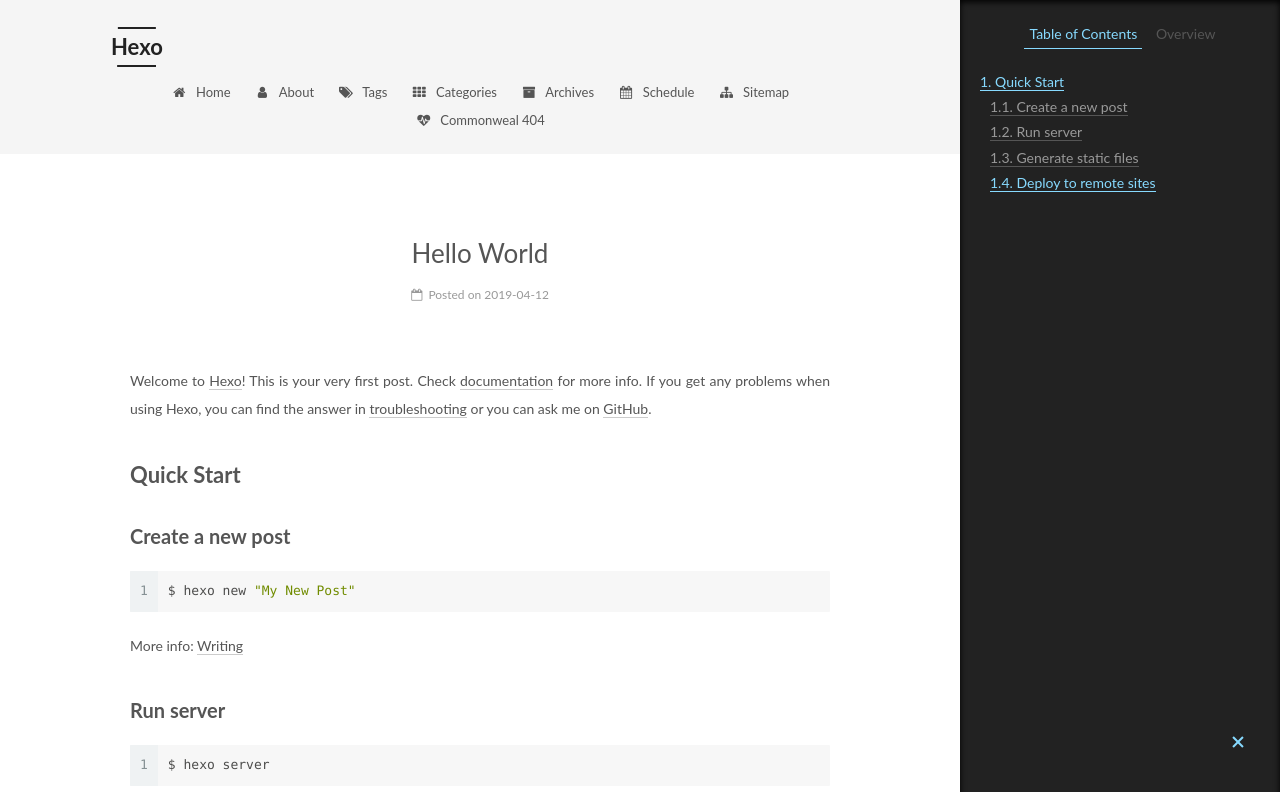
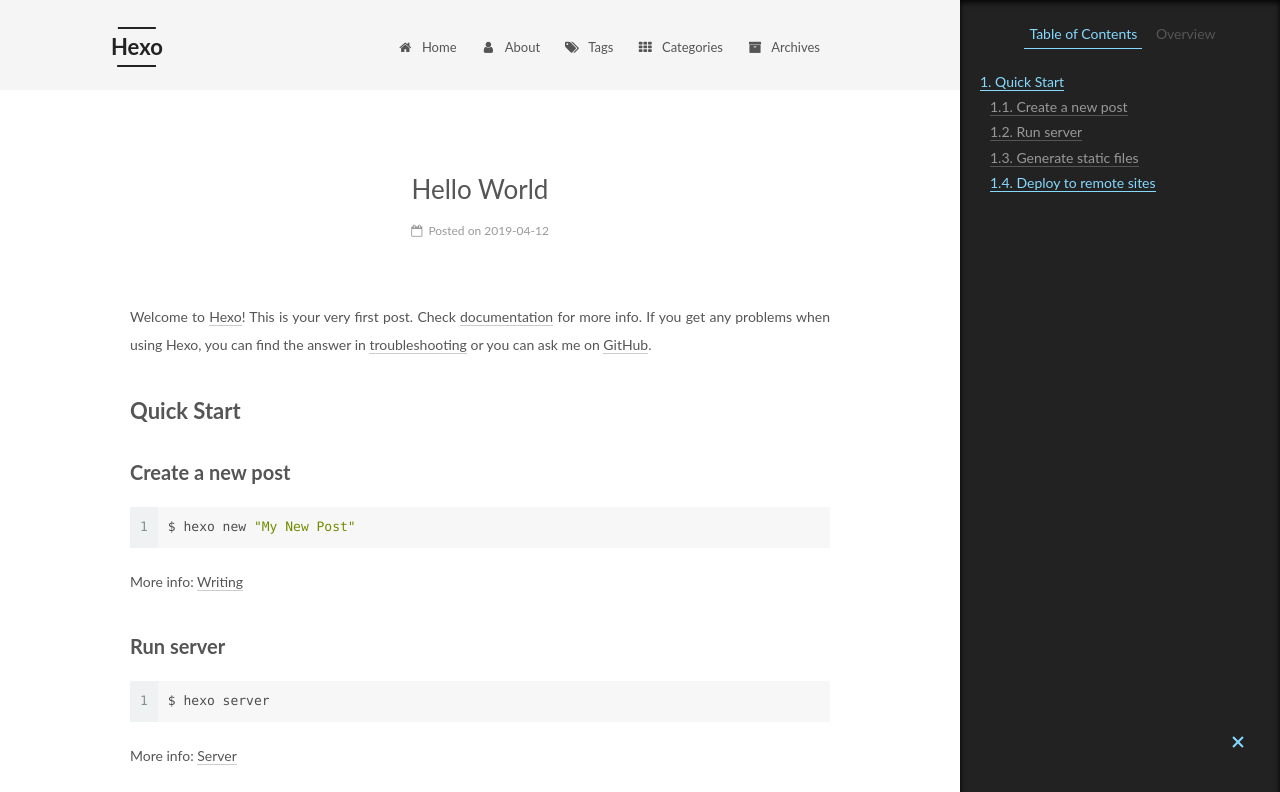
Before and after one commit to qiuguanglei/qiuguanglei.github.io, a plain HTML site: page 2019/04/12/hello-world/index.html in a window 1280 px wide. Shown: the top 792 px of the page. Drawn offline with Linux system fonts and the light colour scheme.

Commit message:
Site updated: 2019-04-12 13:29:24

```diff
--- a/2019/04/12/hello-world/index.html
+++ b/2019/04/12/hello-world/index.html
@@ -226,36 +226,6 @@
               <i class="menu-item-icon fa fa-fw fa-archive"></i> <br>
 
             Archives
-          </a>
-        </li>
-
-
-        <li class="menu-item menu-item-schedule">
-          <a href="/schedule/" rel="section">
-
-              <i class="menu-item-icon fa fa-fw fa-calendar"></i> <br>
-
-            Schedule
-          </a>
-        </li>
-
-
-        <li class="menu-item menu-item-sitemap">
-          <a href="/sitemap.xml" rel="section">
-
-              <i class="menu-item-icon fa fa-fw fa-sitemap"></i> <br>
-
-            Sitemap
-          </a>
-        </li>
-
-
-        <li class="menu-item menu-item-commonweal">
-          <a href="/404/" rel="section">
-
-              <i class="menu-item-icon fa fa-fw fa-heartbeat"></i> <br>
-
-            Commonweal 404
           </a>
         </li>
 
--- a/css/main.css
+++ b/css/main.css
@@ -1822,7 +1822,7 @@ pre .javascript .function {
   width: 4px;
   height: 4px;
   border-radius: 50%;
-  background: #2e62ff;
+  background: #af0593;
 }
 .links-of-blogroll {
   font-size: 13px;
```
Also changed, not shown: archives/2019/04/index.html (+0 -30 lines), archives/2019/index.html (+0 -30 lines), archives/index.html (+0 -30 lines), index.html (+0 -30 lines).
